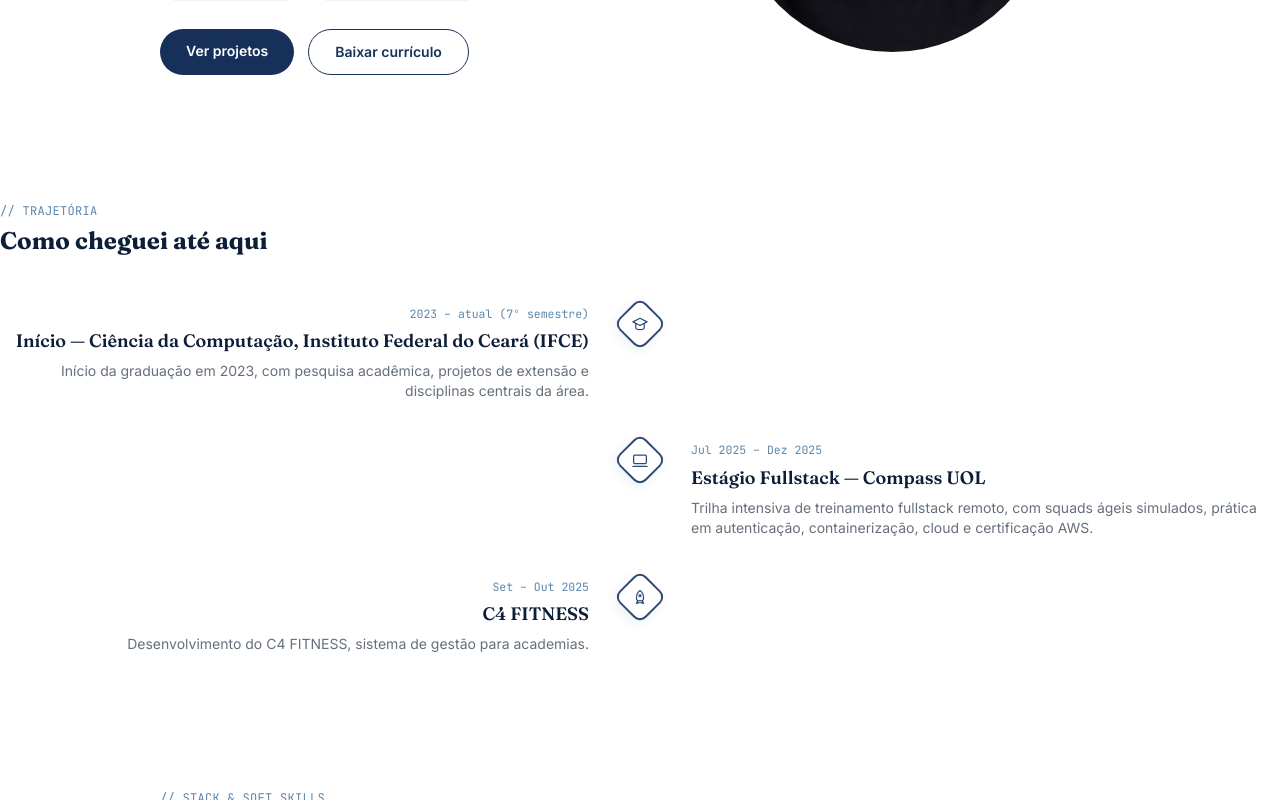
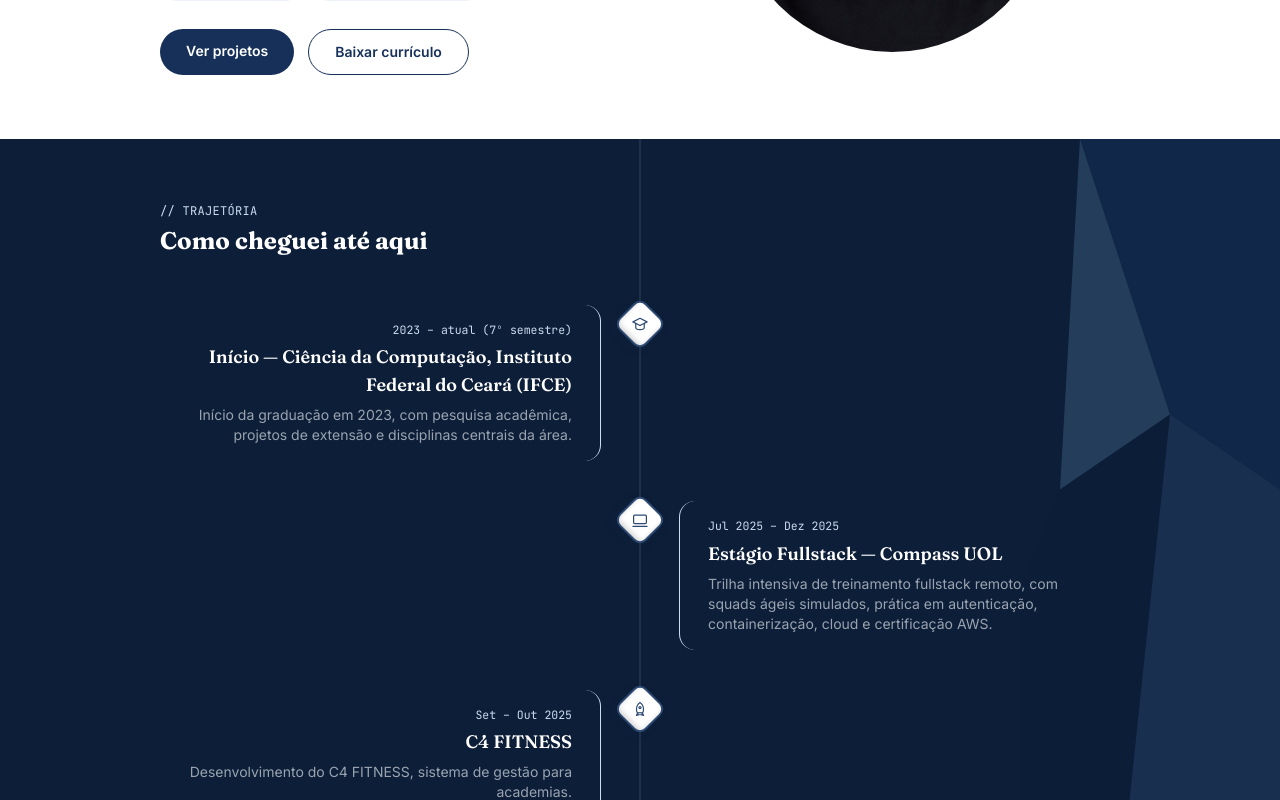
Before and after one commit to DiegoAraaujo/portfolio, a React (Vite) app: page / in a window 1280 px wide. Shown: the part 520-1320 px from the top of the page. Built offline with nearby package versions, Linux system fonts and the light colour scheme; some icons are missing.

Commit message:
feat: refine timeline layout and interactions

```diff
--- a/src/sections/timeline/components/TimelineItem.tsx
+++ b/src/sections/timeline/components/TimelineItem.tsx
@@ -13,14 +13,16 @@ const TimelineItem = ({ entry }: TimelineItemProps) => {
   return (
     <Link
       to={`/timeline/${entry.id}`}
-      className="group relative grid cursor-pointer grid-cols-[38px_1fr] items-start pb-10 last:pb-0 md:grid-cols-[1fr_46px_1fr]"
+      className="group relative grid cursor-pointer grid-cols-[38px_1fr] items-start gap-4 pb-10 last:pb-0 md:grid-cols-[1fr_46px_1fr]"
     >
       <div className="col-start-1 row-start-1 justify-self-center md:col-start-2">
         <div
-          className={`flex h-9.5 w-9.5 rotate-45 items-center justify-center rounded-[9px] border-[2.5px] shadow-[0_4px_12px_rgba(22,48,90,0.08)] ${entry.current ? 'bg-navy border-navy' : 'border-navy-soft bg-white'}`}
+          className={`relative flex h-9.5 w-9.5 rotate-45 items-center justify-center overflow-hidden rounded-[9px] border-[2.5px] shadow-[0_4px_12px_rgba(22,48,90,0.08)] transition-all duration-300 group-hover:scale-110 group-hover:shadow-[0_6px_16px_rgba(22,48,90,0.16)] ${entry.current ? 'bg-navy border-navy' : 'border-navy-soft group-hover:border-navy group-hover:bg-navy bg-white'}`}
         >
+          <div className="pointer-events-none absolute inset-0 bg-[radial-gradient(circle_at_30%_25%,rgba(255,255,255,0.55),transparent_55%)]" />
+          <div className="pointer-events-none absolute inset-0 shadow-[inset_0_-3px_5px_rgba(0,0,0,0.15)]" />
           <div
-            className={`h-4.25 w-4.25 -rotate-45 ${entry.current ? 'text-white' : 'text-navy-soft'}`}
+            className={`relative h-4.25 w-4.25 -rotate-45 transition-colors duration-300 ${entry.current ? 'text-white' : 'text-navy-soft group-hover:text-white'}`}
           >
             <Icon />
           </div>
@@ -28,19 +30,21 @@ const TimelineItem = ({ entry }: TimelineItemProps) => {
       </div>
 
       <div
-        className={`col-start-2 row-start-1 pl-5 md:pl-0 ${
+        className={`group-hover:bg-ice/10 col-start-2 row-start-1 rounded-2xl p-4 pl-5 transition-all group-hover:-translate-y-1 md:pl-0 ${
           isRight
-            ? 'md:col-start-3 md:pl-7 md:text-left'
-            : 'md:col-start-1 md:pr-7 md:text-right'
+            ? 'border-ice border-l md:col-start-3 md:pl-7 md:text-left'
+            : 'border-ice border-r md:col-start-1 md:pr-7 md:text-right'
         }`}
       >
-        <div className="text-steel mb-1 font-mono text-[11.5px]">
+        <div className="text-ice mb-1 font-mono text-[11.5px]">
           {entry.year}
         </div>
-        <div className="text-navy-deep group-hover:text-steel font-serif text-lg font-semibold">
+        <div className="font-serif text-lg font-semibold text-white transition-colors duration-300">
           {entry.title}
         </div>
-        <div className="text-gray mt-1.5 text-sm">{entry.cardDescription}</div>
+        <div className="text-gray-light mt-1.5 text-sm">
+          {entry.cardDescription}
+        </div>
       </div>
     </Link>
   )
--- a/src/sections/timeline/index.tsx
+++ b/src/sections/timeline/index.tsx
@@ -1,16 +1,27 @@
+import DarkSection from '../../components/DarkSection'
 import { SectionHead } from '../../components/SectionHead'
 import { timeline } from '../../data/timeline'
-import  TimelineItem  from './components/TimelineItem'
+import TimelineItem from './components/TimelineItem'
 
 const TimeLine = () => (
-  <section id="career" className="py-16">
-    <SectionHead eyebrow="// TRAJETÓRIA" title="Como cheguei até aqui" />
+  <DarkSection>
+    <section
+      id="career"
+      className="relative m-auto w-full max-w-5xl px-8 py-16"
+    >
+      <SectionHead
+        eyebrow="// TRAJETÓRIA"
+        title="Como cheguei até aqui"
+        variant="dark"
+      />
+      <div className="bg-ice/20 absolute top-0 bottom-0 left-12.5 w-px md:left-1/2 md:-translate-x-1/2" />
       <div className="relative py-2">
         {timeline.map((entry) => (
           <TimelineItem key={entry.id} entry={entry} />
         ))}
       </div>
     </section>
+  </DarkSection>
 )
 
 export default TimeLine
```
Lines whose indentation alone changed are shown as unchanged.
